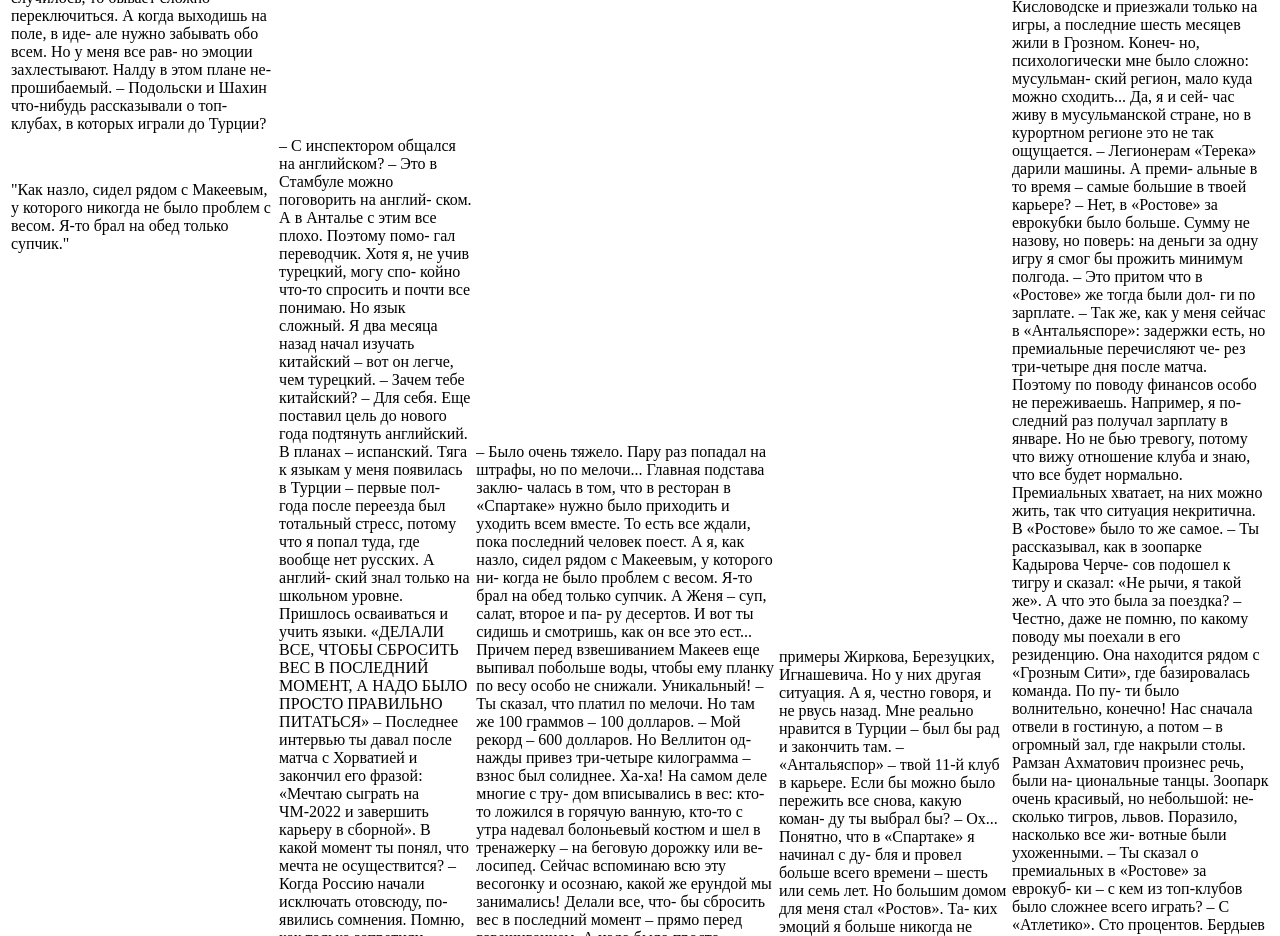
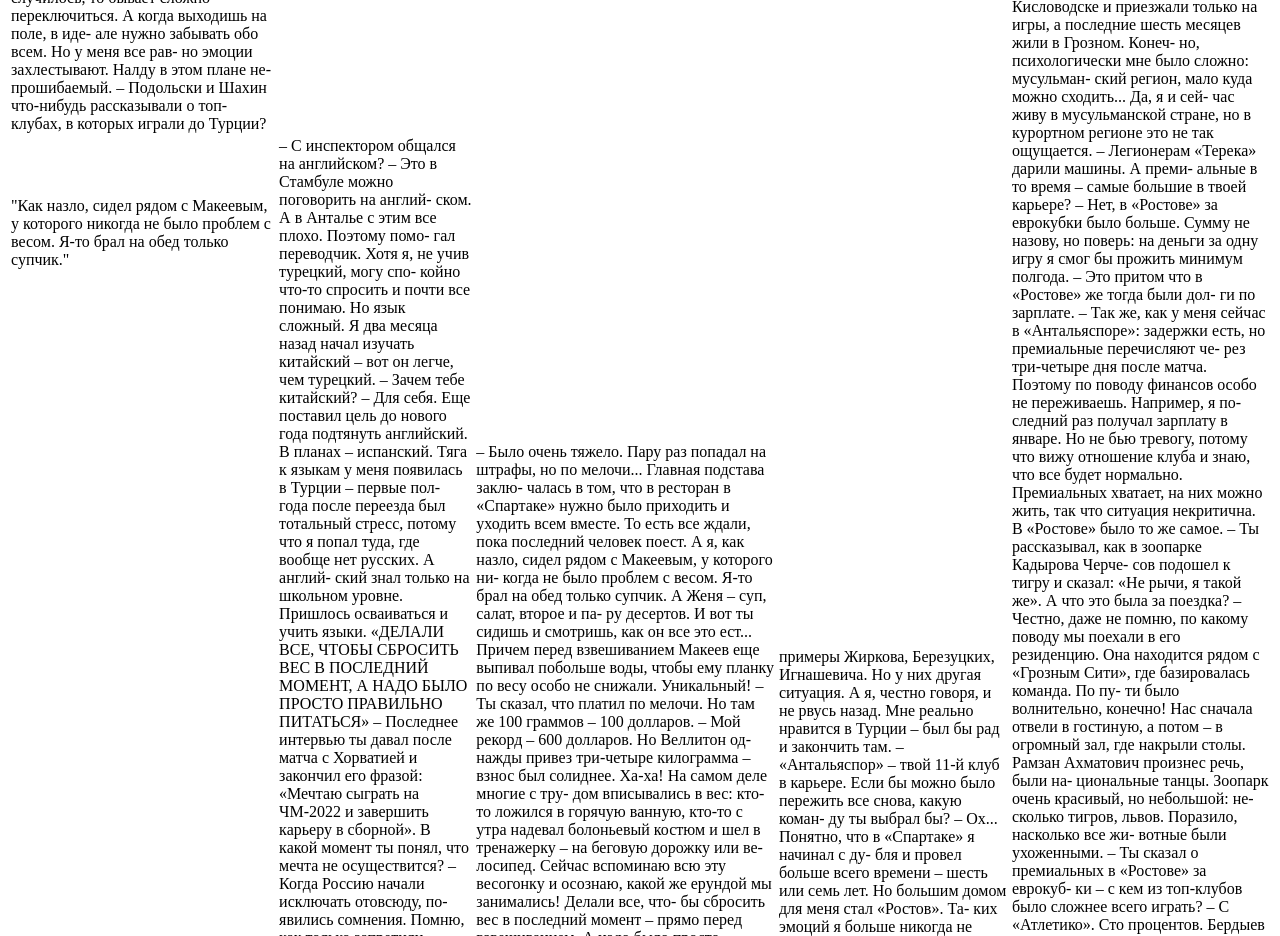
Before and after one commit to WebHeroSchool/Sport-express, a plain HTML site: page index.html in a window 1280 px wide. Shown: the part 1220-2156 px from the top of the page. Drawn offline with Linux system fonts and the light colour scheme.

Commit message:
Update index.html

```diff
--- a/index.html
+++ b/index.html
@@ -59,8 +59,8 @@
                         сразу сказал: «Это одна из немногих команд, где все звезды отрабатывают в обороне». Сколько у них бы- ло моментов, когда после потери мяча даже Гриз- манн несся назад! Поэтому Бекиич сразу предупре- дил: «Нас ждет самый тяжелый соперник из всех возможных». Так и оказалось.</td>
         </tr>
         <tr> <!-- описываем третью строку-->
-                <td> "Как назло, сидел рядом с Макеевым, у которого никогда не было проблем с весом.
-                        Я‐то брал на обед только супчик." </td>
+                <td> <p>"Как назло, сидел рядом с Макеевым, у которого никогда не было проблем с весом.
+                        Я‐то брал на обед только супчик." </p></td>
                 <td rowspan="3"> – С инспектором общался на английском?
                         – Это в Стамбуле можно поговорить на англий- ском. А в Анталье с этим все плохо. Поэтому помо- гал переводчик. Хотя я, не учив турецкий, могу спо- койно что-то спросить и почти все понимаю. Но язык сложный. Я два месяца назад начал изучать китайский – вот он легче, чем турецкий.
                         – Зачем тебе китайский?
```
